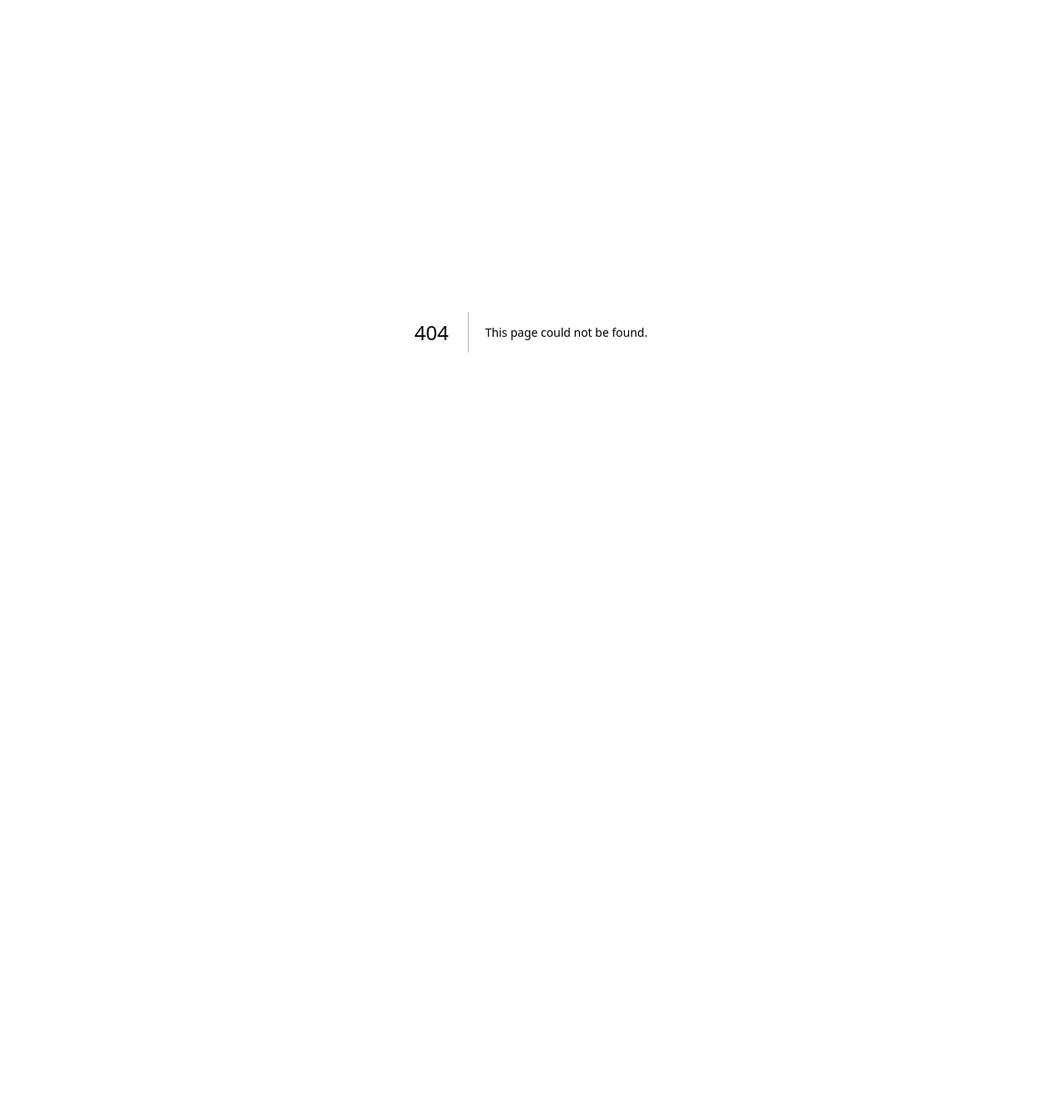
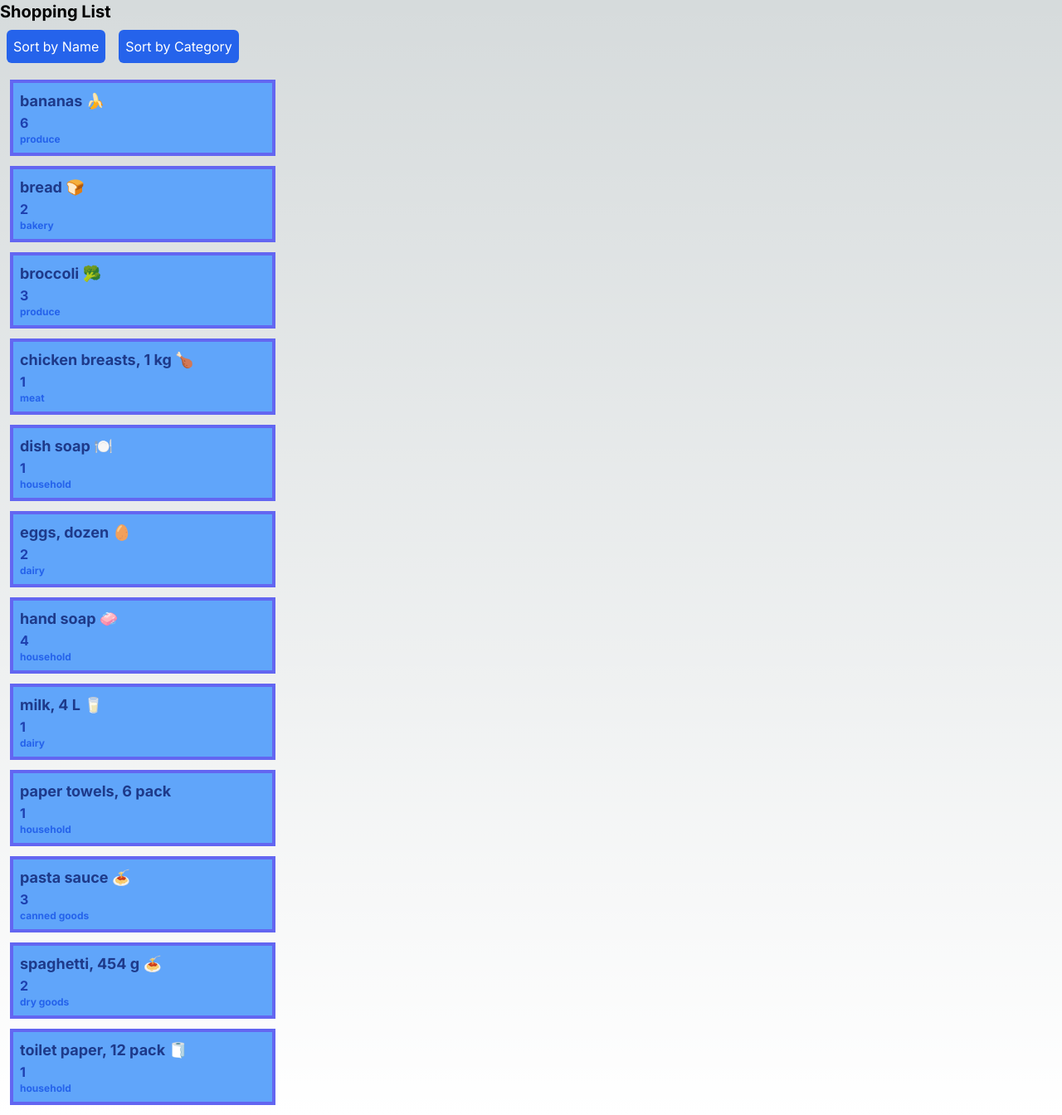
Before and after one commit to Andrew-Reimert/cprg306-assignments, a Next.js app: page /week-5 in a window 1280 px wide. Before the commit this address had no page. Shown: the whole page at 83% size. Before the commit the page ends 800 px from the top, so only its background shows below. Built offline with nearby package versions, Linux system fonts and the light colour scheme.

Commit message:
week-5
Added stuff for week 5 lab

```diff
--- a/app/page.js
+++ b/app/page.js
@@ -8,6 +8,7 @@ export default function MainPage() {
         <li> <Link href="week-2">week-2</Link> </li>
         <li> <Link href="week-3">week-3</Link> </li>
         <li> <Link href="week-4">week-4</Link> </li>
+        <li> <Link href="week-5">week-5</Link> </li>
       </ul>
     </main>
   );
--- /dev/null
+++ b/app/week-5/item-list.js
@@ -0,0 +1,29 @@
+"use client";
+import Item from './item.js';
+import itemsData from './items.json';
+import { useState } from 'react';
+
+export default function ItemList() {
+    const [sortBy, setSortBy] = useState("name");
+
+    const sortedItems = [...itemsData].sort((a, b) => {
+        if (sortBy === "name") {
+            return a.name.localeCompare(b.name);
+        } else if (sortBy === "category") {
+            return a.category.localeCompare(b.category);
+        }
+    });
+
+
+    return (
+        <div>
+            <button onClick={() => setSortBy("name")} className="bg-blue-600 text-white p-2 m-2 rounded-md focus:bg-blue-950">Sort by Name</button>
+            <button onClick={() => setSortBy("category")} className="bg-blue-600 text-white p-2 m-2 rounded-md focus:bg-blue-950">Sort by Category</button>
+            <div>
+                {sortedItems.map((item) => (
+                    <Item key={item.id} name={item.name} quantity={item.quantity} category={item.category} />
+                ))}
+            </div>
+        </div>
+    );
+}
--- /dev/null
+++ b/app/week-5/item.js
@@ -0,0 +1,13 @@
+export default function Item(props) {
+    return (
+        <div className="w-80 font-bold m-3 p-2 border-4 border-indigo-500 bg-blue-400">
+            <h2 className="text-lg text-blue-900">{props.name}</h2>
+            <p className="text-s text-blue-800">
+                {props.quantity}
+            </p>
+            <p className="text-xs text-blue-600">
+                {props.category}
+            </p>
+        </div>
+    );
+}
--- /dev/null
+++ b/app/week-5/items.json
@@ -0,0 +1,74 @@
+[
+    {
+      "id": "1h2GJKH12gkHG31h1H",
+      "name": "milk, 4 L 🥛",
+      "quantity": 1,
+      "category": "dairy"
+    },
+    {
+      "id": "2KJH3k2j3H1k2J3K1H",
+      "name": "bread 🍞",
+      "quantity": 2,
+      "category": "bakery"
+    },
+    {
+      "id": "3h2KJH3k2j3H1k2J3",
+      "name": "eggs, dozen 🥚",
+      "quantity": 2,
+      "category": "dairy"
+    },
+    {
+      "id": "4k2J3K1H2GJKH12gk",
+      "name": "bananas 🍌",
+      "quantity": 6,
+      "category": "produce"
+    },
+    {
+      "id": "5H1h1H2KJH3k2j3H",
+      "name": "broccoli 🥦",
+      "quantity": 3,
+      "category": "produce"
+    },
+    {
+      "id": "6H1k2J3K1H2GJKH1",
+      "name": "chicken breasts, 1 kg 🍗",
+      "quantity": 1,
+      "category": "meat"
+    },
+    {
+      "id": "7gkHG31h1H2KJH3k",
+      "name": "pasta sauce 🍝",
+      "quantity": 3,
+      "category": "canned goods"
+    },
+    {
+      "id": "8j3H1k2J3K1H2GJK",
+      "name": "spaghetti, 454 g 🍝",
+      "quantity": 2,
+      "category": "dry goods"
+    },
+    {
+      "id": "9H12gkHG31h1H2KJ",
+      "name": "toilet paper, 12 pack 🧻",
+      "quantity": 1,
+      "category": "household"
+    },
+    {
+      "id": "10H3k2j3H1k2J3K1",
+      "name": "paper towels, 6 pack",
+      "quantity": 1,
+      "category": "household"
+    },
+    {
+      "id": "11k2J3K1H2GJKH12",
+      "name": "dish soap 🍽️",
+      "quantity": 1,
+      "category": "household"
+    },
+    {
+      "id": "12GJKH12gkHG31h1",
+      "name": "hand soap 🧼",
+      "quantity": 4,
+      "category": "household"
+    }
+  ]
--- /dev/null
+++ b/app/week-5/page.js
@@ -0,0 +1,9 @@
+import ItemList from "./item-list.js";
+export default function Page() {
+    return (
+      <main>
+        <h1 className="text-xl font-bold">Shopping List</h1>
+        <ItemList />
+      </main>
+    );
+  }
```
